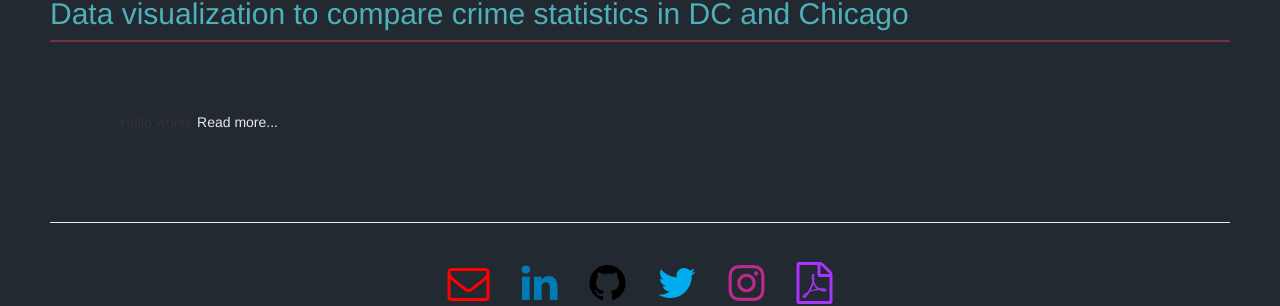
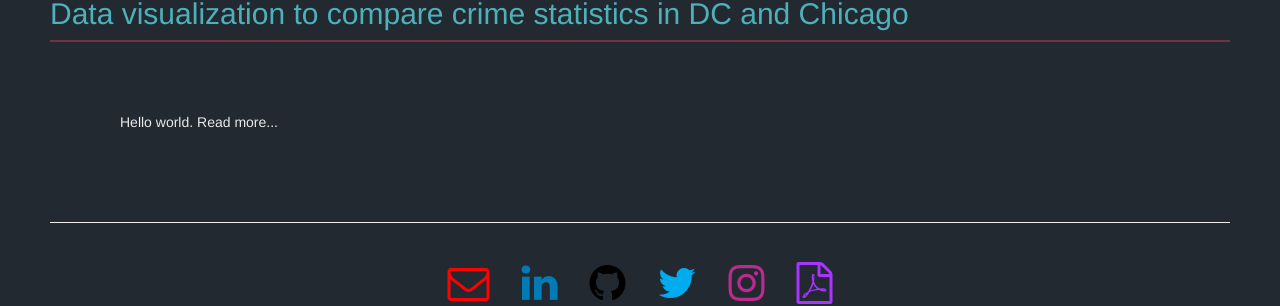
Before and after one commit to aeintngon/old-webpage, a Jekyll site: the page built from index.html, in a window 1280 px wide. Shown: the part 266-572 px from the top of the page. Built offline with Jekyll 4.4.1, drawn with Linux system fonts in a browser that asks for light colours; nearby versions of some CDN libraries.

Commit message:
Update styles.css

```diff
--- a/CSS/styles.css
+++ b/CSS/styles.css
@@ -68,7 +68,7 @@
 }
 
 .link:hover {
-	color:#4EB1BA;
+	color:#B3D9DC;
 	text-decoration:none;
     cursor:pointer;
 }
@@ -76,6 +76,7 @@
 .content {
 	text-align:left;
 	padding:70px;
+	color:#E9E9E9;
 }
 
 
```
